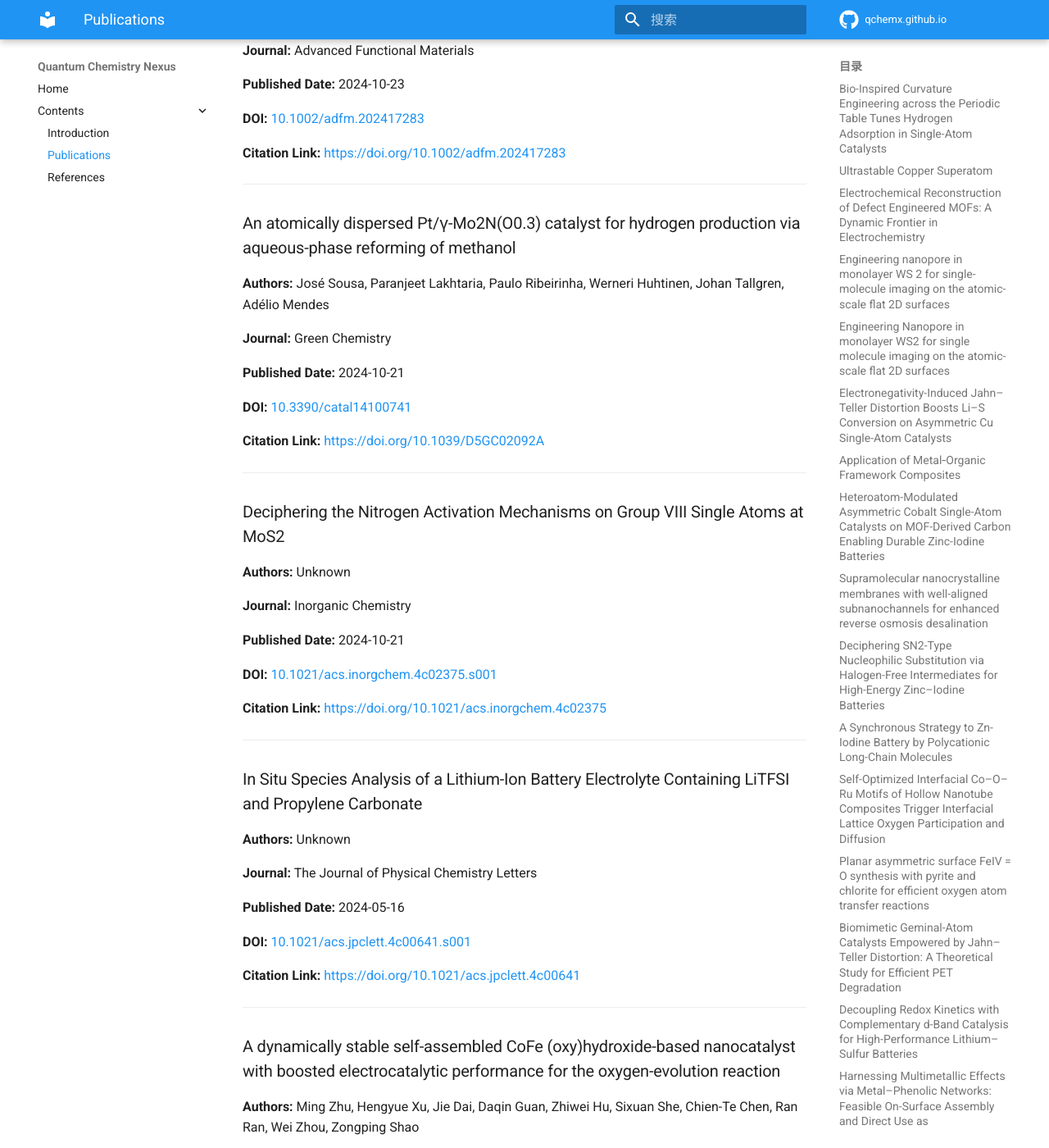
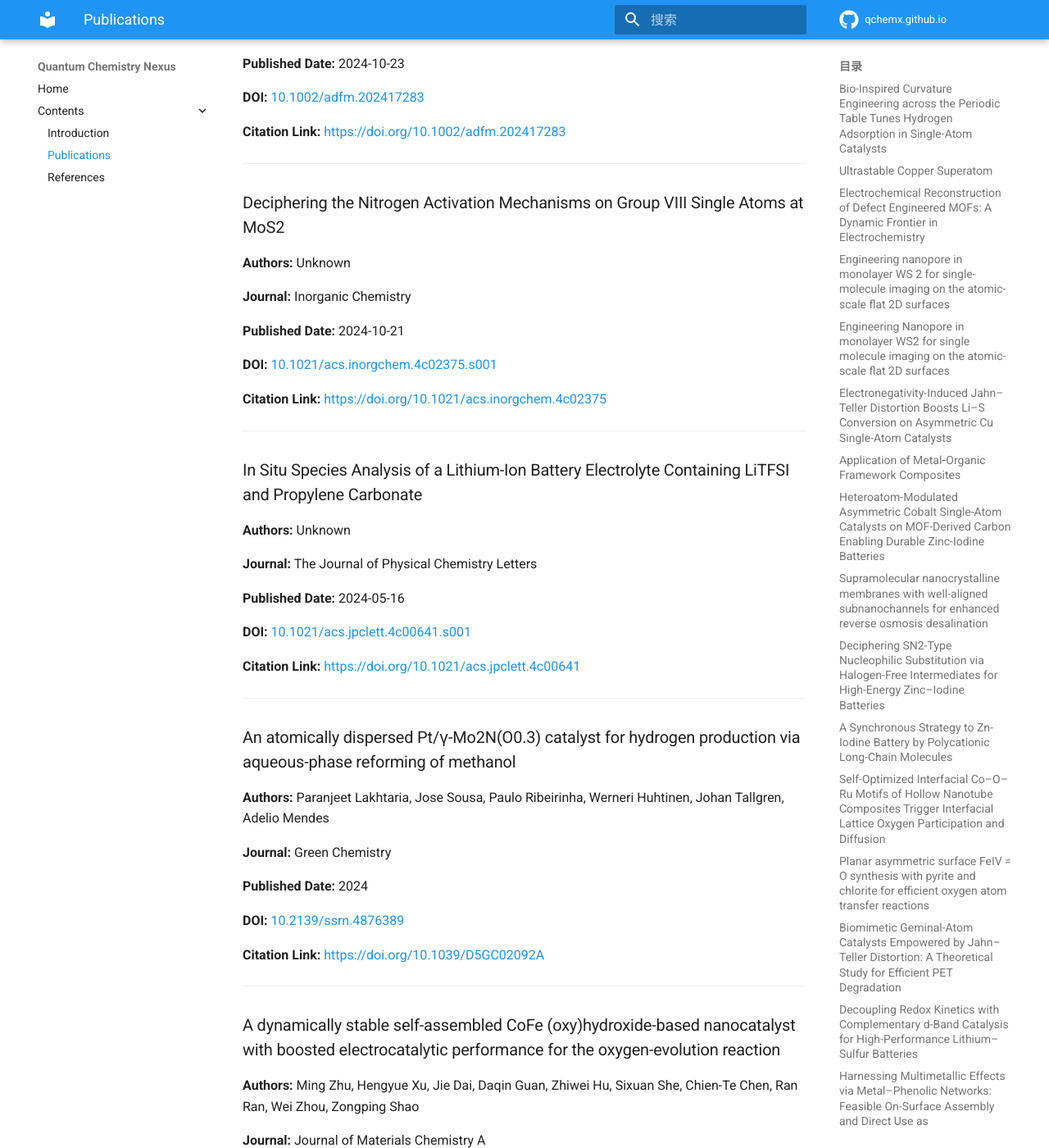
Before and after one commit to QChemX/qchemx.github.io, an MkDocs documentation site: the page built from docs/publications.md, in a window 1280 px wide and 1400 px high, scrolled down 21093 px. Shown: the whole window at 82% size. Built offline with MkDocs 1.6.1 and Material for MkDocs 9.7.7, drawn with Linux system fonts in a browser that asks for light colours; comment, search, counter and statistics services are not loaded; part of the change alters nothing that is shown; some of the changed text lies outside the part shown.

Commit message:
[orcid sync] Update publications

```diff
--- a/docs/publications.md
+++ b/docs/publications.md
@@ -328,13 +328,13 @@ This page was generated automatically.
 
 ### Beyond Conventional Doping: High-Valence Element Integrated Slight Li Enrichment in Ni-Rich Cathodes with High Capacity and Ultralong Cycle Life
 
-**Authors:** Xiaohong Liu, Xin Zhou, Shiqi Du, Wantong Duan, Guilin Feng, Chunliu Xu, Zhuang-Chun Jian, Hengyue Xu, Bin Zhang, Hao Liu, Yao Xiao, Wei Xiang
+**Authors:** Unknown
 
 **Journal:** ACS Energy Letters
 
 **Published Date:** 2025-12-31
 
-**DOI:** [10.1021/acsenergylett.5c03896](https://doi.org/10.1021/acsenergylett.5c03896)
+**DOI:** [10.1021/acsenergylett.5c03896.s001](https://doi.org/10.1021/acsenergylett.5c03896.s001)
 
 **Citation Link:** [https://doi.org/10.1021/acsenergylett.5c03896](https://doi.org/10.1021/acsenergylett.5c03896)
 
@@ -982,22 +982,6 @@ This page was generated automatically.
 
 ---
 
-### An atomically dispersed Pt/γ-Mo2N(O0.3) catalyst for hydrogen production via aqueous-phase reforming of methanol
-
-**Authors:** José Sousa, Paranjeet Lakhtaria, Paulo Ribeirinha, Werneri Huhtinen, Johan Tallgren, Adélio Mendes
-
-**Journal:** Green Chemistry
-
-**Published Date:** 2024-10-21
-
-**DOI:** [10.3390/catal14100741](https://doi.org/10.3390/catal14100741)
-
-**Citation Link:** [https://doi.org/10.1039/D5GC02092A](https://doi.org/10.1039/D5GC02092A)
-
-
-
----
-
 ### Deciphering the Nitrogen Activation Mechanisms on Group VIII Single Atoms at MoS2
 
 **Authors:** Unknown
@@ -1025,6 +1009,22 @@ This page was generated automatically.
 **DOI:** [10.1021/acs.jpclett.4c00641.s001](https://doi.org/10.1021/acs.jpclett.4c00641.s001)
 
 **Citation Link:** [https://doi.org/10.1021/acs.jpclett.4c00641](https://doi.org/10.1021/acs.jpclett.4c00641)
+
+
+
+---
+
+### An atomically dispersed Pt/γ-Mo2N(O0.3) catalyst for hydrogen production via aqueous-phase reforming of methanol
+
+**Authors:** Paranjeet Lakhtaria, Jose Sousa, Paulo Ribeirinha, Werneri Huhtinen, Johan Tallgren, Adelio Mendes
+
+**Journal:** Green Chemistry
+
+**Published Date:** 2024
+
+**DOI:** [10.2139/ssrn.4876389](https://doi.org/10.2139/ssrn.4876389)
+
+**Citation Link:** [https://doi.org/10.1039/D5GC02092A](https://doi.org/10.1039/D5GC02092A)
 
 
 
```
